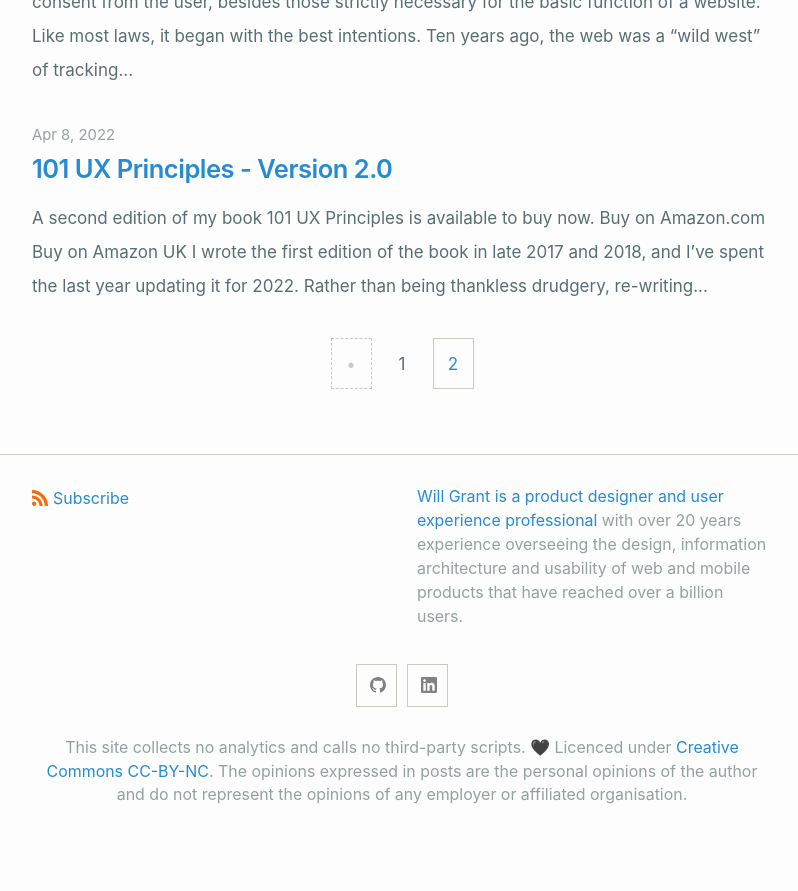
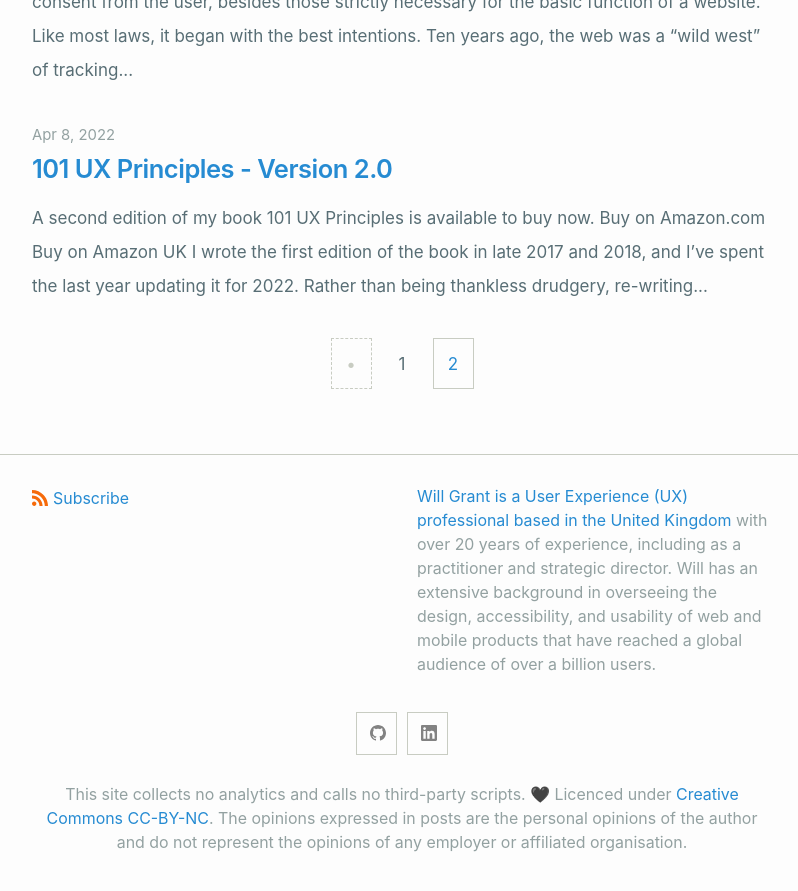
Before and after one commit to wgx/blog.willgrant.org, a Jekyll site: the page built from index.html, in a window 1280 px wide and 900 px high, scrolled down 1539 px. Shown: the top 891 px of the window, without its empty margins (238-1036 px from the left). Built offline with Jekyll 4.4.1, drawn with Linux system fonts in a browser that asks for light colours; the list of posts is cut into pages by our own code; before the commit the page ends 2391 px from its top, so only the background shows below that.

Commit message:
Update footer.html

```diff
--- a/_includes/footer.html
+++ b/_includes/footer.html
@@ -25,7 +25,7 @@
       </div>
       <div class="footer-col">
         <p>
-          <a href="https://willgrant.org">Will Grant is a product designer and user experience professional</a> with over 20 years experience overseeing the design, information architecture and usability of web and mobile products that have reached over a billion users.
+          <a href="https://willgrant.org">Will Grant is a User Experience (UX) professional based in the United Kingdom</a> with over 20 years of experience, including as a practitioner and strategic director. Will has an extensive background in overseeing the design, accessibility, and usability of web and mobile products that have reached a global audience of over a billion users.
         </p>
       </div>
     </div>
```
